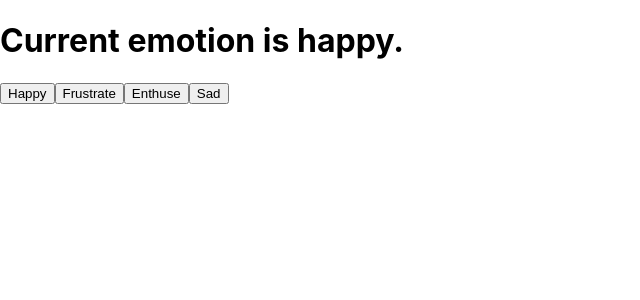
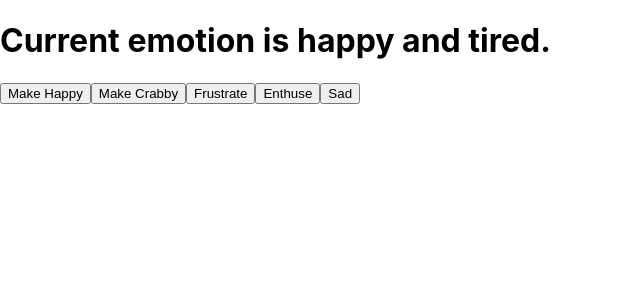
Before and after one commit to ichan266/LinkedIn-Learning-react-essentials, a React (Create React App) app: page / in a window 1280 px wide. Shown: the top 300 px of the page, without its empty margins (0-640 px from the left). Built offline with nearby package versions, Linux system fonts and the light colour scheme.

Commit message:
Chapter 4 - useEffect

```diff
--- a/src/App.js
+++ b/src/App.js
@@ -1,14 +1,25 @@
-import React, { useState } from "react";
+import React, { useState, useEffect } from "react";
 import "./App.css";
 
 function App() {
   const [emotion, setEmotion] = useState("happy");
-  console.log(emotion);
-  console.log(typeof emotion);
+  const [secondary, setSecondary] = useState("tired");
+
+  useEffect(() => {
+    console.log(`It's ${emotion} around here!`);
+  }, [emotion]);
+
+  useEffect(() => {
+    console.log(`It's ${secondary} around here!`);
+  }, [secondary]);
+
   return (
     <>
-      <h1>Current emotion is {emotion}.</h1>
-      <button onClick={() => setEmotion("happy")}>Happy</button>
+      <h1>
+        Current emotion is {emotion} and {secondary}.
+      </h1>
+      <button onClick={() => setEmotion("happy")}>Make Happy</button>
+      <button onClick={() => setSecondary("crabby")}>Make Crabby</button>
       <button onClick={() => setEmotion("frustrated")}>Frustrate</button>
       <button onClick={() => setEmotion("enthusiastic")}>Enthuse</button>
       <button onClick={() => setEmotion("sad")}>Sad</button>
```
